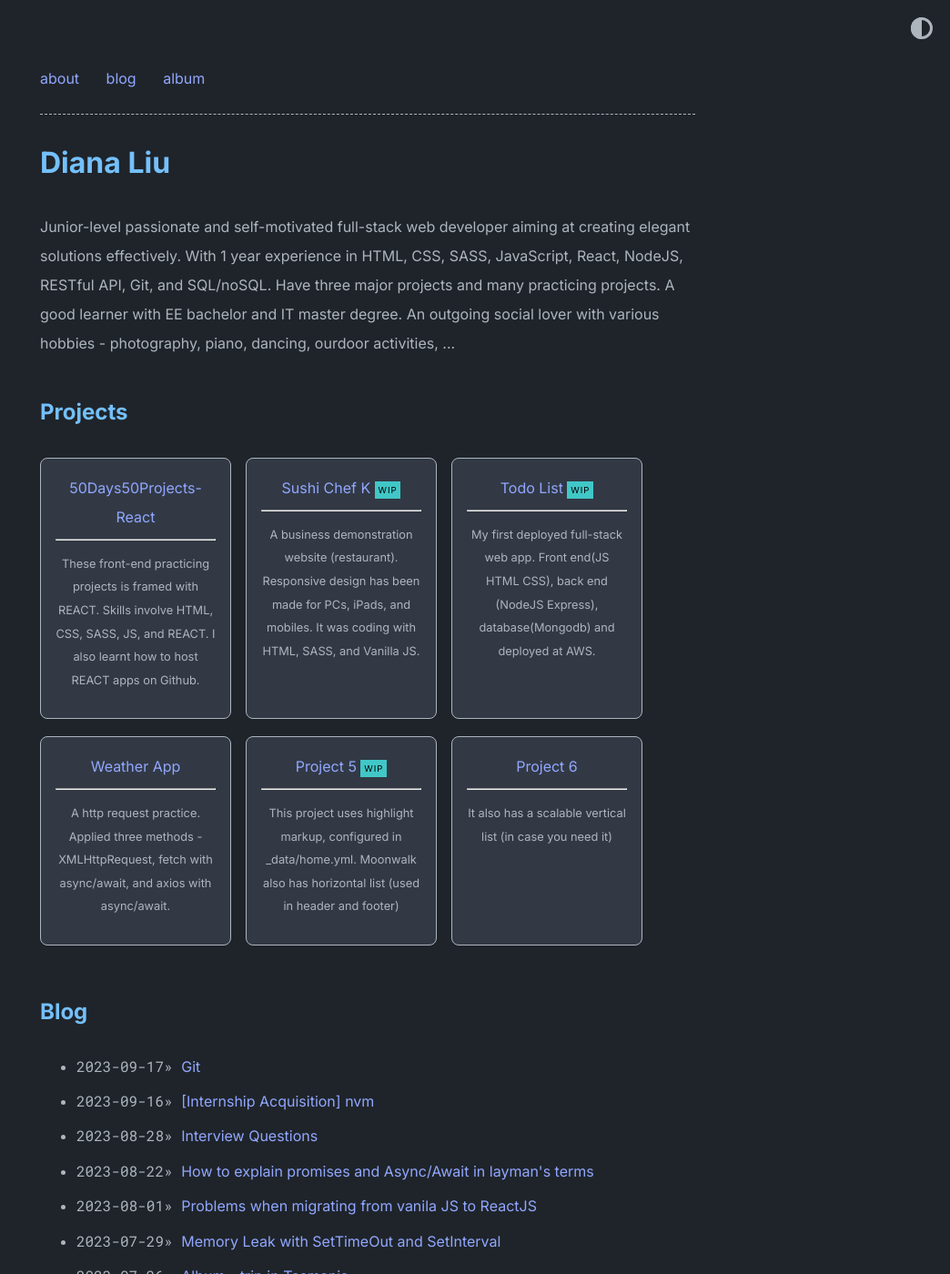
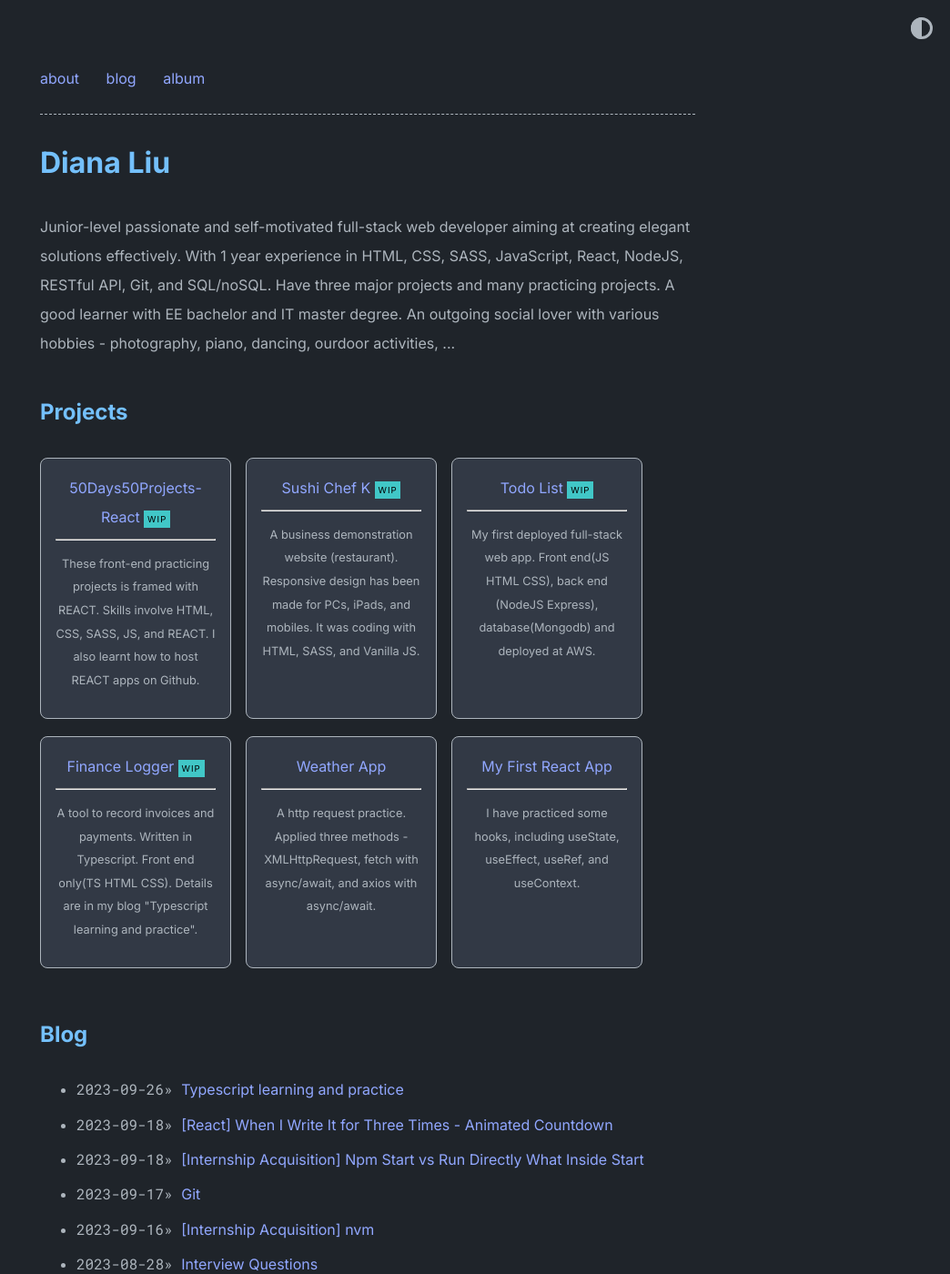
Before and after one commit to DianaLeo/DianaLeo.github.io, a Jekyll site: the page built from index.md, in a window 1280 px wide and 1400 px high. Shown: the whole window at 91% size, without its empty margins (236-1280 px from the left). Built offline with Jekyll 4.4.1, drawn with Linux system fonts in a browser that asks for light colours; part of the change alters nothing that is shown.

Commit message:
Typescript web app and corresponding blog added to my projects

````diff
--- a/_data/home.yml
+++ b/_data/home.yml
@@ -12,6 +12,7 @@ project_entries:
   - title: 50Days50Projects-React
     url: https://dianaleo.github.io/50projects50days-react/
     desc: These front-end practicing projects is framed with REACT. Skills involve HTML, CSS, SASS, JS, and REACT. I also learnt how to host REACT apps on Github.
+    highlight: WIP
 
   - title: Sushi Chef K
     url: https://dianaleo.github.io/Sushi_Chef_K/
@@ -23,18 +24,19 @@ project_entries:
     desc: My first deployed full-stack web app. Front end(JS HTML CSS), back end (NodeJS Express), database(Mongodb) and deployed at AWS.
     highlight: WIP
 
+  - title: Finance Logger
+    url: https://dianaleo.github.io/FinanceLogger/
+    desc: A tool to record invoices and payments. Written in Typescript. Front end only(TS HTML CSS). Details are in my blog "Typescript learning and practice".
+    highlight: WIP
+
   - title: Weather App
     url: https://dianaleo.github.io/weather/
     desc: A http request practice. Applied three methods - XMLHttpRequest, fetch with async/await, and axios with async/await.
 
-  - title: Project 5
-    url: overview-post
-    desc: This project uses highlight markup, configured in _data/home.yml. Moonwalk also has horizontal list (used in header and footer)
-    highlight: WIP
+  - title: My First React App
+    url: https://dianaleo.github.io/my-react-app/
+    desc: I have practiced some hooks, including useState, useEffect, useRef, and useContext.
 
-  - title: Project 6
-    url: overview-post
-    desc: It also has a scalable vertical list (in case you need it)
 
 old_project_entries:
   - title: 50Days50Projects
--- /dev/null
+++ b/_posts/2023-09-18-Internship-acquisition-npm-start.md
@@ -0,0 +1,32 @@
+---
+layout: post
+title: "[Internship Acquisition] Npm Start vs Run Directly What Inside Start"
+date:   2023-09-18 13:02:39 +1000
+categories: fullstack
+---
+
+
+
+## Problem
+
+![Problem](https://dianaleo.github.io/assets/images/family-album/problem.jpg)
+
+package.json -> scripts -> start : func start
+
+If I run ```func start``` directly, there is an error:
+
+Worker was unable to load entry point ```dist/src/functions/*.js``` Found zero files matching the supplied pattern
+
+There is no ```dist``` path under the current folder.
+
+## How?
+
+```dist``` sounds like something about deploy.
+
+Look at the line right above 'start':
+```"prestart": "npm run clean && npm run build",```
+
+This sentence will be automatically run before ```npm start```.
+And inside prestart, there is a ```npm run build```.
+
+So, running ```npm start``` instead of running **what inside start** will solve this problem.
--- /dev/null
+++ b/_posts/2023-09-18-React-when-i-write-it-for-three-times.md
@@ -0,0 +1,96 @@
+---
+layout: post
+title: "[React] When I Write It for Three Times - Animated Countdown"
+date:   2023-09-18 20:21:39 +1000
+categories: fullstack
+---
+
+
+
+## Version 1
+
+When I write the first version, I haven't learn SOLID principles and Component design.
+
+- I used a lot of **useRefs** to manipulate **DOM** elements, which is not professional.
+
+-
+
+```
+import './AnimatedCountdown.css';
+import { useRef, useEffect } from 'react';
+
+function AnimatedCountdown() {
+    const div_count = useRef(null);
+    const div_goContainer = useRef(null);
+    const div_countDownContainer = useRef(null);
+
+    useEffect(() => {
+        myfunction();
+        return () => {
+            console.log('return:', div_count.current);
+        };
+    }, []);
+
+    const myfunction = () => {
+        let count = 5;
+        div_count.current.textContent = count;
+        div_count.current.classList.add('in');
+        div_goContainer.current.hidden = true;
+        div_goContainer.current.classList.remove('in');
+        div_countDownContainer.current.classList.remove('out');
+
+        let c = 0;//async timer to remove counter animation
+        setTimeout(() => {
+            c += 1;
+            if (div_count.current === null) { return }
+            div_count.current.classList.remove('in');
+            const myInterval2 = setInterval(() => {
+                if (div_count.current === null) { return }
+                div_count.current.classList.remove('in');
+                if (c == count + 1) {
+                    clearInterval(myInterval2);
+                    return;
+                }
+            }, 1000)
+        }, 900);
+
+        addAnimation();
+        function addAnimation() {
+            let timer = setTimeout(() => {
+                count -= 1;
+                if (count < 0) {
+                    console.log(count);
+                    div_countDownContainer.current.classList.add('out');
+                    div_goContainer.current.hidden = false;
+                    div_goContainer.current.classList.add('in');
+                    clearTimeout(timer);
+                    return;
+                }
+                console.log('now count:', count);
+                if (div_count.current === null) {
+                    console.log('div_count.current is null!');
+                    clearTimeout(timer);
+                    return;
+                }
+                div_count.current.textContent = count;
+                div_count.current.classList.add('in');
+                addAnimation();
+            }, 1000);
+        }
+    }
+
+    return (
+        <div className='AnimatedCountdown_container'>
+            <div ref={div_countDownContainer} id="countDownContainer">
+                <div ref={div_count} id="count"></div>
+                <p>Get Ready</p>
+            </div>
+            <div ref={div_goContainer} id="goContainer">
+                <p>Go</p>
+                <button onClick={myfunction}>Start again</button>
+            </div>
+        </div>
+    )
+}
+export { AnimatedCountdown };
+```
--- /dev/null
+++ b/_posts/2023-09-26-Typescript-learning.md
@@ -0,0 +1,415 @@
+---
+layout: post
+title: "Typescript learning and practice"
+date:   2023-09-26 15:56:39 +1000
+categories: fullstack
+---
+
+
+
+[LIVE DEMO](https://dianaleo.github.io/FinanceLogger/)
+
+what typescript can do and javascript cannot do?
+- type declarations
+- interfaces
+- generics
+- enums and tuples
+
+
+## 1. Compile
+In terminal
+```
+tsc ***.ts -w
+```
+will compile it to ***.js, while __-w__ stands for watching.
+
+## 2. Type Basics
+### 2.1 Implicit
+```
+let character = 'mario';
+character = 20;//error
+```
+Will be an compile error, because compiler infer the type.
+
+But sometimes the inference is not reliable:
+```
+const circ = (diameter) =>{
+    return diameter * Math.PI;
+}
+console.log(circ('hello'));
+```
+There will be no compile error, and browser will log an "NaN"
+We want the problem solved during compile time, then we explicitly give a type.
+```
+const circ = (diameter:number) =>{
+    return diameter * Math.PI;
+}
+console.log(circ('hello'));//error
+```
+
+### 2.2 Explicit
+
+<span style="color: #fcbdb8">It is easy to mix ":" and "=".</span>
+let ninja<span style="color: #fcbdb8">=</span>{ name: any, age: any } is not correct
+Should be
+let ninja<span style="color: #fcbdb8">:</span>{ name: any, age: any }
+
+##### Arrays/Objects:
+
+If we don't initialize it, we cannot use array/objects functions
+```
+let ninjas: string[];
+ninjas.push('sss')//error
+```
+> Uncaught TypeError: Cannot read properties of undefined (reading 'push')
+When we initialize it, we canuse their functions
+```
+let ninjas: string[] = [];
+ninjas.push('sss')
+```
+
+##### Union types
+- For arrays, we need ()
+```
+let ninjas: (string|number|boolean)[]=[]
+ninjas.push('sss')
+ninjas.push(5)
+ninjas.push(true)
+```
+- For normal variables, we don't need ()
+```
+let uid: string|number;
+```
+
+##### Objects
+```
+let ninjaOne: object;
+ninjaOne = { name: 'yoshi', age: 30 };
+```
+```
+let ninjaTwo: {
+  name: string,
+  age: number,
+  beltColour: string
+};
+ninjaTwo = { name: 'ken', age: 20, beltColour: 'black' };
+```
+Either way, there will be a compile error if we use ``ninjaOne.values()``
+
+### 2.3 Dynamic(any) types
+```
+let ninja: { name: any, age: any }
+```
+
+
+## 3. Better Workflow & tsconfig
+
+To compile multiple ts files at the same time, and specify folders, we create a **tsconfig.json** by ```tsc init```
+Then ```tsc -w``` to watch everything.
+
+Inside **tsconfig.json**, there are something important:
+- ```"rootDir": "./src"``` specify compile from, but not only from
+- ```"outDir": "./public"``` specify compile to
+- ```"include":["src"]``` only compile ts files inside src, not ts files outside src.
+
+"include" is in parallel with "compilerOptions"
+
+
+## 4. Function Basics
+
+### 4.1 More generic
+**Function** has to be **capitalized**, while other types like **string** doesn't.
+```
+let greet: Function;
+greet = () => { console.log('object') }
+```
+
+### 4.2 Parameter type declaration
+```
+const add = (a: number, b: number, c: (number | string) ) => {
+    console.log(a + b);
+    console.log(c);
+}
+add(5, 10);//error
+```
+- Optional parameter method 1
+```
+const add = (a: number, b: number, c?: (number | string) ) => {
+    console.log(a + b);
+    console.log(c);//undefined
+}
+add(5, 10);
+```
+- Optional parameter method 2
+```
+const add = (a: number, b: number, c: (number | string) = 10 ) => {
+    console.log(a + b);
+    console.log(c);
+}
+add(5, 10);
+```
+
+### 4.3 Return type declaration
+Return type is inferred by typescript compiler. Doesn't need to explicitly declare return type.
+If you add readability, you can.
+```
+const add = (a: number, b: number, c?: (number | string) ): number => { ... }
+```
+
+### 4.4 Function signature
+Same as function declaration in C++: ```int max(int, int)```
+In typescript, the syntax looks weird to me:
+```
+let max: (a: number, b:number) => number;
+```
+Declaration is not compulsary in typescript.
+
+
+## 5. Type Aliases
+
+For reusability
+
+```
+type StringOrNum = string | number;
+type ObjWithName = {
+    name: string,
+    uid: StringOrNum
+}
+
+const logDetails = (uid: StringOrNum, item: string) => { ... }
+
+const greet = (user: ObjWithName) => { ... }
+```
+
+## 6. DOM & Type Casting
+As, HTML*Element
+```
+const form = document.querySelector('.new-item-form') as HTMLFormElement;
+
+//input
+const type = document.querySelector('#type') as HTMLSelectElement;
+const toFrom = document.querySelector('#tofrom') as HTMLInputElement;
+const details = document.querySelector('#details') as HTMLInputElement;
+const amount = document.querySelector('#amount') as HTMLInputElement;
+
+form.addEventListener('submit', (e: Event) => {
+    e.preventDefault();
+    console.log(
+        type.value,
+        toFrom.value,
+        details.value,
+        amount.valueAsNumber,
+    );
+})
+```
+
+
+## 7. Classes
+```
+class Invoice {
+    readonly client: string;
+    private details: string;
+    private amount: number;
+
+    constructor(c:string,d:string,a:number){
+        this.client = c;
+        this.details = d;
+        this.amount = a;
+    }
+
+    // Same as
+    // constructor(
+    //     readonly client: string,
+    //     private details: string,
+    //     public amount: number
+    // ) {}
+
+    format() {
+        return `${this.client} owes \$${this.amount} for ${this.details}.`
+    }
+}
+
+const invOne = new Invoice('Mario', 'work', 1000);
+const invTwo = new Invoice('Luigi', 'work', 300);
+
+let invoices: Invoice[] = [];
+invoices.push(invOne);
+invoices.push(invTwo);
+
+invoices.forEach(inv => {
+    inv.client;
+    inv.client = 'somthing else';//error
+    inv.details;//error
+    inv.amount;
+    inv.amount = 100;
+    inv.format();
+})
+```
+
+## 8. Modules
+
+We are using typescript for front end.
+So instead of **commonJS**, we should set ```"module": "es2015"```
+
+And we add a ```type="module"``` into the **<script src='app.js'></script>** tag in html
+
+Then we can separate files, and use **export** and **import from**.
+Just be careful, when importing, file extension **.js** has to be given explicitly, otherwise, the compiler will look for ts files, which will cause a **404 module not found** error.
+
+
+## 9. Interfaces
+### Since interfaces are only for declaration, and we still have to implement them, why do we need them?
+Interfaces definition is good for writing standardized code. In the scenario of big project, team architect is responsible for interfaces definition, or cleaning some uneccessary interfaces. The aim is to demonstrate a clear and simplified instruction on which business logics need to be implemented. Meanwhile, it can prevent naming problem and code cluttering.
+
+### Interface definition
+Interfaces just define how an object should look
+```
+interface HasFormatter {
+    format():string;
+}
+```
+### Interface implementation
+```
+class Invoice implements HasFormatter {
+    format() {
+        return `${this.client} owes \$${this.amount} for ${this.details}.`
+    }
+}
+class Payments implements HasFormatter {
+    format() {
+        return `${this.recipient} is owed \$${this.amount} for ${this.details}.`
+    }
+}
+```
+### Using Interfaces as Types
+```
+let docOne:HasFormatter;
+let docTwo:HasFormatter;
+
+docOne = new Invoice('Mario', 'work', 1000);
+docTwo = new Payments('Luigi', 'work', 300);
+
+let docs:HasFormatter[]=[];
+docs.push(docOne);
+docs.push(docTwo);
+
+console.log(docs);
+```
+
+
+## 10. Generics
+
+### Usage scenario 1
+If we didn't specify the fields of the input object, compiler won't know.
+```
+const addUID = (obj:object)=>{
+    let uid = Math.floor(Math.random()*100);
+    return {...obj, uid};
+}
+let docOne = addUID({name:'diana',age:30});
+docOne.name;//error: name does not exist
+```
+If we use generics, compiler will know the input object fields when it is passed in.
+```
+const addUID = <T>(obj:T)=>{
+    let uid = Math.floor(Math.random()*100);
+    return {...obj, uid};
+}
+let docOne = addUID({name:'diana',age:30});
+docOne.name;//No errors
+```
+
+### Usage scenario 2
+When we have a type like below: the type of two fields are known, but data type is unknown, we may take any type of data.
+```
+interface Resource{
+    uid: number,
+    resourseName:string,
+    data:'???'
+}
+```
+We can use generics.
+```
+interface Resource<T>{
+    uid: number,
+    resourseName:string,
+    data:T
+}
+
+const docThree: Resource<object>={
+    uid: 1,
+    resourseName:'person',
+    data:{name:'diana'}
+}
+const docFour: Resource<string[]>={
+    uid: 1,
+    resourseName:'shopping list',
+    data:['milk','egg','tissue']
+}
+```
+
+
+
+## 11. Enums
+
+```
+enum ResourceType { BOOK, AUTHOR, FILM, DIRECTOR, PERSON};
+
+interface Resource<T>{
+    uid: number,
+    resourseType:ResourceType,
+    data:T
+}
+
+const docThree: Resource<object>={
+    uid: 1,
+    resourseType:ResourceType.BOOK,
+    data:{title:'gone with the wind'}
+}
+const docFour: Resource<object>={
+    uid: 1,
+    resourseType:ResourceType.PERSON,
+    data:{name:'diana',age:30}
+}
+
+```
+In console.log, ```ResourceType.BOOK``` is a number.
+
+
+
+## 12. Tuples
+
+The type of the data in each position in a tuple is fixed once it is initialized.
+```
+let arr = ['string', 30,true];
+arr[0]=false;//allowed
+arr[1]='a string';//allowed
+arr = [20, 'yes',20];//allowed
+
+let tup:[string, number, boolean]=['hello',40,true];
+tup[0] = false;//error
+```
+
+Now we can modify the form submit handeler to this:
+```
+let inputs = [toFrom.value, details.value, amount.valueAsNumber];
+
+if(type.value==='invoice'){
+    doc = new Invoice(...inputs);//error
+}else{
+    doc = new Payments(toFrom.value, details.value, amount.valueAsNumber)
+}
+```
+However, compiler doesn't know the type of **inputs**. It only knows ```let inputs: (string|number)[]```
+It doesn't know the type on each position.
+If we want to reuse the code, we have to use **tuple**.
+```
+let inputs:[string,string,number];
+inputs = [toFrom.value, details.value, amount.valueAsNumber];
+
+if(type.value==='invoice'){
+    doc = new Invoice(...inputs)
+}else{
+    doc = new Payments(...inputs)
+}
+```
````
Also changed, not shown: assets/images/18-09-2023/problem.jpg (added).
